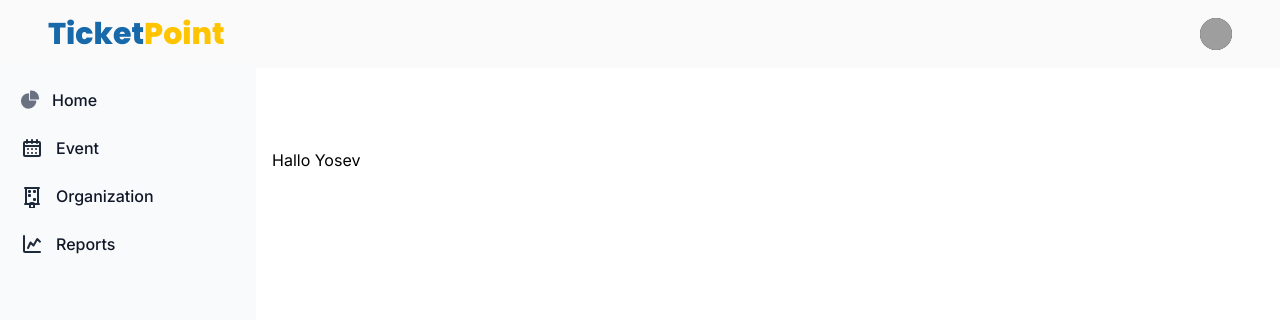
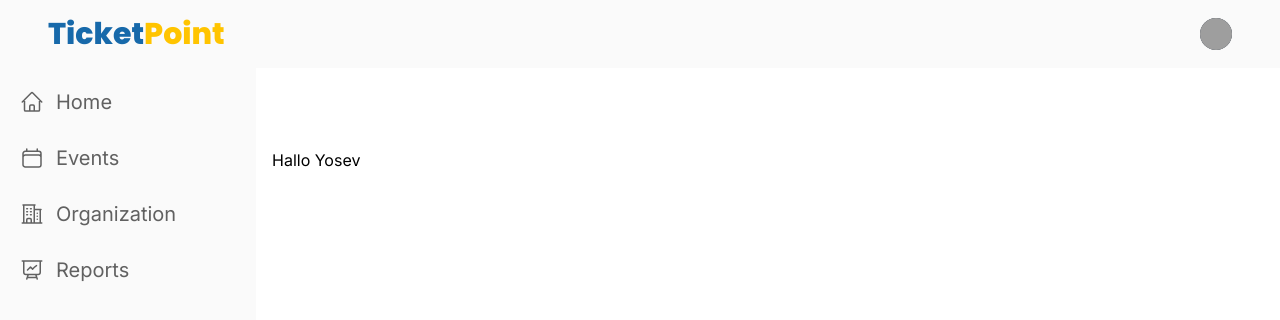
Before and after one commit to yosmisyael/ticket-point, a Next.js app: page /coba in a window 1280 px wide. Shown: the top 320 px of the page. Built offline with nearby package versions, Linux system fonts and the light colour scheme; grey boxes are pictures that could not be loaded.

Commit message:
feat: update navbar and sidebar ui

```diff
--- a/src/app/components/navbar.tsx
+++ b/src/app/components/navbar.tsx
@@ -11,7 +11,7 @@ export default function Navbar() {
     return (
         <nav className="bg-light">
             <div className="max-w-screen-3xl flex flex-wrap items-center justify-between mx-auto px-12 p-4">
-                <a href="https://flowbite.com/" className={`${poppins.className} flex items-center space-x-3 rtl:space-x-reverse`}>
+                <a href="/" className={`${poppins.className} flex items-center space-x-3 rtl:space-x-reverse`}>
                     <span className="self-center text-3xl font-bold whitespace-nowrap"><span className="text-primary-dark">Ticket</span><span className="text-alternative-mid">Point</span></span>
                 </a>
                 <div className="flex items-center md:order-2 space-x-3 md:space-x-0 rtl:space-x-reverse">
--- a/src/app/components/sidebar.tsx
+++ b/src/app/components/sidebar.tsx
@@ -3,55 +3,56 @@ export default function Layout() {
     return (
         <div className="flex">
             {/* Sidebar */}
-            <aside id="sidebar-multi-level-sidebar" className="fixed top-16 left-0 z-40 w-64 h-screen transition-transform -translate-x-full sm:translate-x-0" aria-label="Sidebar">
-                <div className="h-full px-3 py-4 overflow-y-auto bg-gray-50 dark:bg-gray-800">
-                    <ul className="space-y-2 font-medium">
+            <aside id="sidebar-multi-level-sidebar" className="fixed top-16 left-0 z-40 w-1/5 h-screen transition-transform -translate-x-full sm:translate-x-0" aria-label="Sidebar">
+                <div className="h-full px-3 py-4 overflow-y-auto bg-light text-mid-dark">
+                    <ul className="space-y-3 text-xl">
                         <li>
-                            <a href="#" className="flex items-center p-2 text-gray-900 rounded-lg dark:text-white hover:bg-gray-100 dark:hover:bg-gray-700 group">
-                                <svg className="w-5 h-5 text-gray-500 transition duration-75 dark:text-gray-400 group-hover:text-gray-900 dark:group-hover:text-white" aria-hidden="true" xmlns="http://www.w3.org/2000/svg" fill="currentColor" viewBox="0 0 22 21">
-                                    <path d="M16.975 11H10V4.025a1 1 0 0 0-1.066-.998 8.5 8.5 0 1 0 9.039 9.039.999.999 0 0 0-1-1.066h.002Z" />
-                                    <path d="M12.5 0c-.157 0-.311.01-.565.027A1 1 0 0 0 11 1.02V10h8.975a1 1 0 0 0 1-.935c.013-.188.028-.374.028-.565A8.51 8.51 0 0 0 12.5 0Z" />
+                            <a href="#"
+                               className="flex items-center p-2 text-mid-dark rounded-lg hover:bg-white hover:text-dark group">
+                                <svg xmlns="http://www.w3.org/2000/svg" fill="none" viewBox="0 0 24 24"
+                                     strokeWidth={1.5} stroke="currentColor" className="size-6 group-hover:text-dark">
+                                    <path strokeLinecap="round" strokeLinejoin="round"
+                                          d="m2.25 12 8.954-8.955c.44-.439 1.152-.439 1.591 0L21.75 12M4.5 9.75v10.125c0 .621.504 1.125 1.125 1.125H9.75v-4.875c0-.621.504-1.125 1.125-1.125h2.25c.621 0 1.125.504 1.125 1.125V21h4.125c.621 0 1.125-.504 1.125-1.125V9.75M8.25 21h8.25"/>
                                 </svg>
                                 <span className="ms-3">Home</span>
                             </a>
                         </li>
                         <li>
-                            <a href="#" className="flex items-center p-2 text-gray-900 rounded-lg dark:text-white hover:bg-gray-100 dark:hover:bg-gray-700 group">
-                                <svg className="w-6 h-6 text-gray-800 dark:text-white" aria-hidden="true" xmlns="http://www.w3.org/2000/svg" width="24" height="24" fill="none" viewBox="0 0 24 24">
-                                    <path stroke="currentColor" strokeLinecap="round" strokeLinejoin="round" strokeWidth="2" d="M4 10h16m-8-3V4M7 7V4m10 3V4M5 20h14a1 1 0 0 0 1-1V7a1 1 0 0 0-1-1H5a1 1 0 0 0-1 1v12a1 1 0 0 0 1 1Zm3-7h.01v.01H8V13Zm4 0h.01v.01H12V13Zm4 0h.01v.01H16V13Zm-8 4h.01v.01H8V17Zm4 0h.01v.01H12V17Zm4 0h.01v.01H16V17Z" />
+                            <a href="#"
+                               className="flex items-center p-2 text-mid-dark rounded-lg hover:bg-white hover:text-dark group">
+                                <svg xmlns="http://www.w3.org/2000/svg" fill="none" viewBox="0 0 24 24"
+                                     strokeWidth={1.5} stroke="currentColor" className="size-6 group-hover:text-dark">
+                                    <path strokeLinecap="round" strokeLinejoin="round"
+                                          d="M6.75 3v2.25M17.25 3v2.25M3 18.75V7.5a2.25 2.25 0 0 1 2.25-2.25h13.5A2.25 2.25 0 0 1 21 7.5v11.25m-18 0A2.25 2.25 0 0 0 5.25 21h13.5A2.25 2.25 0 0 0 21 18.75m-18 0v-7.5A2.25 2.25 0 0 1 5.25 9h13.5A2.25 2.25 0 0 1 21 11.25v7.5"/>
                                 </svg>
-                                <span className="flex-1 ms-3 whitespace-nowrap">Event</span>
+                                <span className="ms-3">Events</span>
                             </a>
                         </li>
                         <li>
-                            <a href="#" className="flex items-center p-2 text-gray-900 rounded-lg dark:text-white hover:bg-gray-100 dark:hover:bg-gray-700 group">
-                                <svg className="w-6 h-6 text-gray-800 dark:text-white" aria-hidden="true" xmlns="http://www.w3.org/2000/svg" width="24" height="24" fill="none" viewBox="0 0 24 24">
-                                    <path stroke="currentColor" strokeLinecap="round" strokeLinejoin="round" strokeWidth="2" d="M6 4h12M6 4v16M6 4H5m13 0v16m0-16h1m-1 16H6m12 0h1M6 20H5M9 7h1v1H9V7Zm5 0h1v1h-1V7Zm-5 4h1v1H9v-1Zm5 4h1v1h-1v-1Zm-3 4h2a1 1 0 0 1 1 1v4h-4v-4a1 1 0 0 1 1-1Z" />
+                            <a href="#"
+                               className="flex items-center p-2 text-mid-dark rounded-lg hover:bg-white hover:text-dark group">
+                                <svg xmlns="http://www.w3.org/2000/svg" fill="none" viewBox="0 0 24 24"
+                                     strokeWidth={1.5} stroke="currentColor" className="size-6 group-hover:text-dark">
+                                    <path strokeLinecap="round" strokeLinejoin="round"
+                                          d="M2.25 21h19.5m-18-18v18m10.5-18v18m6-13.5V21M6.75 6.75h.75m-.75 3h.75m-.75 3h.75m3-6h.75m-.75 3h.75m-.75 3h.75M6.75 21v-3.375c0-.621.504-1.125 1.125-1.125h2.25c.621 0 1.125.504 1.125 1.125V21M3 3h12m-.75 4.5H21m-3.75 3.75h.008v.008h-.008v-.008Zm0 3h.008v.008h-.008v-.008Zm0 3h.008v.008h-.008v-.008Z"/>
                                 </svg>
-                                <span className="flex-1 ms-3 whitespace-nowrap">Organization</span>
+                                <span className="ms-3">Organization</span>
                             </a>
                         </li>
                         <li>
-                            <a href="#" className="flex items-center p-2 text-gray-900 rounded-lg dark:text-white hover:bg-gray-100 dark:hover:bg-gray-700 group">
-                                <svg className="w-6 h-6 text-gray-800 dark:text-white" aria-hidden="true" xmlns="http://www.w3.org/2000/svg" width="24" height="24" fill="none" viewBox="0 0 24 24">
-                                    <path stroke="currentColor" strokeLinecap="round" strokeLinejoin="round" strokeWidth="2" d="M4 4v15a1 1 0 0 0 1 1h15M8 16l2.5-5.5 3 3L17.273 7 20 9.667" />
+                            <a href="#"
+                               className="flex items-center p-2 text-mid-dark rounded-lg hover:bg-white hover:text-dark group">
+                                <svg xmlns="http://www.w3.org/2000/svg" fill="none" viewBox="0 0 24 24"
+                                     strokeWidth={1.5} stroke="currentColor" className="size-6 group-hover:text-dark">
+                                    <path strokeLinecap="round" strokeLinejoin="round"
+                                          d="M3.75 3v11.25A2.25 2.25 0 0 0 6 16.5h2.25M3.75 3h-1.5m1.5 0h16.5m0 0h1.5m-1.5 0v11.25A2.25 2.25 0 0 1 18 16.5h-2.25m-7.5 0h7.5m-7.5 0-1 3m8.5-3 1 3m0 0 .5 1.5m-.5-1.5h-9.5m0 0-.5 1.5m.75-9 3-3 2.148 2.148A12.061 12.061 0 0 1 16.5 7.605"/>
                                 </svg>
-                                <span className="flex-1 ms-3 whitespace-nowrap">Reports</span>
+                                <span className="ms-3">Reports</span>
                             </a>
                         </li>
                     </ul>
                 </div>
             </aside>
-
-            {/* Main Content */}
-            {/* <div className="flex-1 p-4 sm:ml-64">
-                <div className="p-4 border-2 border-gray-200 border-dashed rounded-lg dark:border-gray-700">
-                    <div className="grid grid-cols-1 md:grid-cols-2 lg:grid-cols-3 gap-4">
-                        {/* Content goes here */}
-                        {/* {children} */}
-                    {/* </div>
-                </div>
-            </div>  */}
         </div>
     );
 }
```
